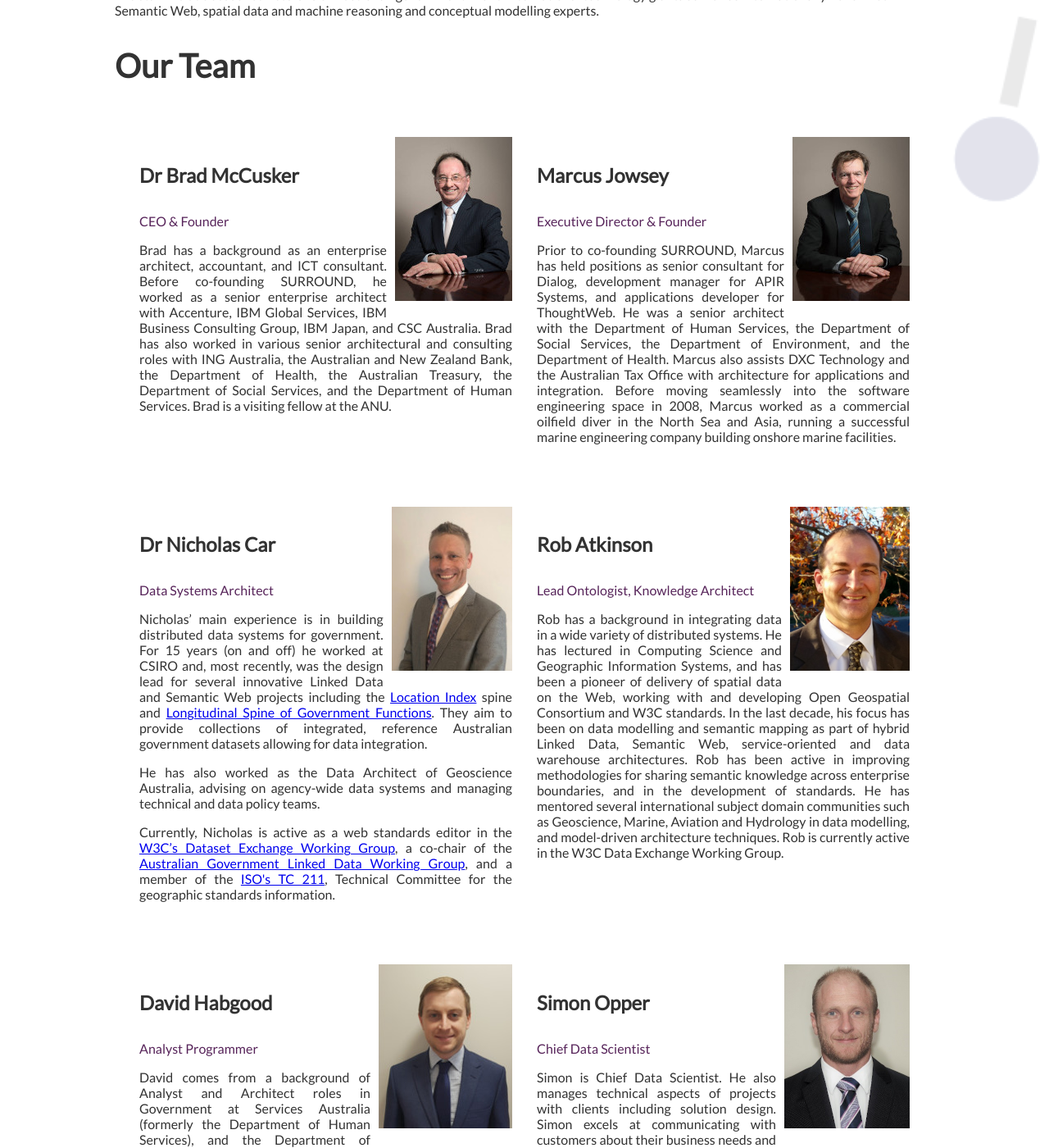
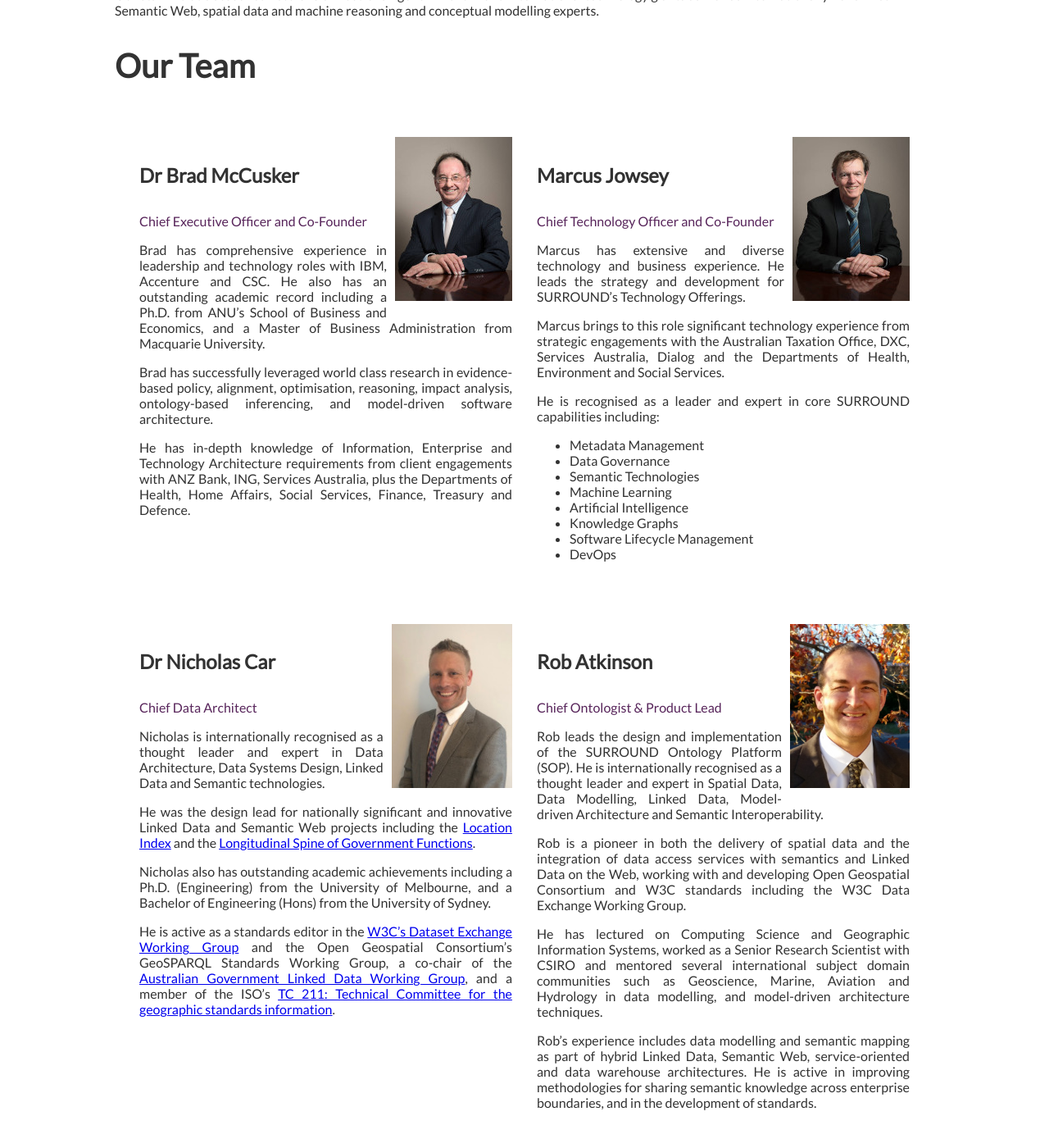
Before and after one commit to surroundaustralia/surroundaustralia.com, a Jekyll site: the page built from pages/about.html, in a window 1280 px wide and 1400 px high, scrolled down 326 px. Shown: the whole window at 82% size. Built offline with Jekyll 4.4.1, drawn with Linux system fonts in a browser that asks for light colours; some of the changed text lies outside the part shown.

Commit message:
Mike's About updates

```diff
--- a/pages/about.html
+++ b/pages/about.html
@@ -46,44 +46,74 @@
         <div style="grid-column:1;" id="brad">
             <img class="mobPerson" src="images/person-brad.jpg" style="float:right; height:200px;">
             <h4>Dr Brad McCusker</h4>
-            <p class="jobtitle">CEO &amp; Founder</p>
-            <p>Brad has a background as an enterprise architect, accountant, and ICT consultant. Before co-founding SURROUND, he worked as a senior enterprise architect with Accenture, IBM Global Services, IBM Business Consulting Group, IBM Japan, and CSC Australia. Brad has also worked in various senior architectural and consulting roles with ING Australia, the Australian and New Zealand Bank, the Department of Health, the Australian Treasury, the Department of Social Services, and the Department of Human Services. Brad is a visiting fellow at the ANU.</p>
+            <p class="jobtitle">Chief Executive Officer and Co-Founder</p>
+            <p>Brad has comprehensive experience in leadership and technology roles with IBM, Accenture and CSC. He also has an outstanding academic record including a Ph.D. from ANU’s School of Business and Economics, and a Master of Business Administration from Macquarie University.</p>
+            <p>Brad has successfully leveraged world class research in evidence-based policy, alignment, optimisation, reasoning, impact analysis, ontology-based inferencing, and model-driven software architecture.</p>
+            <p>He has in-depth knowledge of Information, Enterprise and Technology Architecture requirements from client engagements with ANZ Bank, ING, Services Australia, plus the Departments of Health, Home Affairs, Social Services, Finance, Treasury and Defence.
+            </p>
         </div>
         <div style="grid-column:2;" id="marcus">
             <img class="mobPerson" src="images/person-marcus.jpg" style="float:right; height:200px;">
             <h4>Marcus Jowsey</h4>
-            <p class="jobtitle">Executive Director &amp; Founder</p>
-            <p>Prior to co-founding SURROUND, Marcus has held positions as senior consultant for Dialog, development manager for APIR Systems, and applications developer for ThoughtWeb. He was a senior architect with the Department of Human Services, the Department of Social Services, the Department of Environment, and the Department of Health. Marcus also assists DXC Technology and the Australian Tax Office with architecture for applications and integration. Before moving seamlessly into the software engineering space in 2008, Marcus worked as a commercial oilfield diver in the North Sea and Asia, running a successful marine engineering company building onshore marine facilities.</p>
+            <p class="jobtitle">Chief Technology Officer and Co-Founder</p>
+            <p>Marcus has extensive and diverse technology and business experience. He leads the strategy and development for SURROUND’s Technology Offerings.</p>
+            <p>Marcus brings to this role significant technology experience from strategic engagements with the Australian Taxation Office, DXC, Services Australia, Dialog and the Departments of Health, Environment and Social Services.</p>
+            <p>He is recognised as a leader and expert in core SURROUND capabilities including:</p>
+            <ul>
+                <li>Metadata Management</li>
+                <li>Data Governance</li>
+                <li>Semantic Technologies</li>
+                <li>Machine Learning</li>
+                <li>Artificial Intelligence</li>
+                <li>Knowledge Graphs</li>
+                <li>Software Lifecycle Management</li>
+                <li>DevOps</li>
+            </ul>
         </div>
     </div>
     <div>
         <div style="grid-column:1;" id="nick">
             <img class="mobPerson" src="images/person-nick.jpg" style="float:right; height:200px;">
             <h4>Dr Nicholas Car</h4>
-            <p class="jobtitle">Data Systems Architect</p>
-            <p>Nicholas’ main experience is in building distributed data systems for government. For 15 years (on and off) he worked at CSIRO and, most recently, was the design lead for several innovative Linked Data and Semantic Web projects including the <a href="http://locationindex.org">Location Index</a> spine and <a href="https://longspine.cat/">Longitudinal Spine of Government Functions</a>. They aim to provide collections of integrated, reference Australian government datasets allowing for data integration.</p>
-            <p>He has also worked as the Data Architect of Geoscience Australia, advising on agency-wide data systems and managing technical and data policy teams.</p>
-            <p>Currently, Nicholas is active as a web standards editor in the <a href="https://www.w3.org/2017/dxwg/wiki/Main_Page">W3C’s Dataset Exchange Working Group</a>, a co-chair of the <a href="http://www.linked.data.gov.au">Australian Government Linked Data Working Group</a>, and a member of the <a href="https://www.isotc211.org">ISO's TC 211</a>, Technical Committee for the geographic standards information.</p>
+            <p class="jobtitle">Chief Data Architect</p>
+            <p>Nicholas is internationally recognised as a thought leader and expert in Data Architecture, Data Systems Design, Linked Data and Semantic technologies.</p>
+            <p>He was the design lead for nationally significant and innovative Linked Data and Semantic Web projects including the <a href="http://locationindex.org">Location Index</a> and the <a href="https://longspine.cat/">Longitudinal Spine of Government Functions</a>.</p>
+            <p>Nicholas also has outstanding academic achievements including a Ph.D. (Engineering) from the University of Melbourne, and a Bachelor of Engineering (Hons) from the University of Sydney.</p>
+            <p>He is active as a standards editor in the <a href="https://www.w3.org/2017/dxwg/wiki/Main_Page">W3C’s Dataset Exchange Working Group</a> and the Open Geospatial Consortium’s GeoSPARQL Standards Working Group, a co-chair of the <a href="http://www.linked.data.gov.au/">Australian Government Linked Data Working Group</a>, and a member of the ISO’s <a href="https://www.isotc211.org/">TC 211: Technical Committee for the geographic standards information</a>.</p>
         </div>
         <div style="grid-column:2;" id="rob">
             <img class="mobPerson" src="images/person-rob.jpg" style="float:right; height:200px;">
             <h4>Rob Atkinson</h4>
-            <p class="jobtitle">Lead Ontologist, Knowledge Architect</p>
-            <p>Rob has a background in integrating data in a wide variety of distributed systems. He has lectured in Computing Science and Geographic Information Systems, and has been a pioneer of delivery of spatial data on the Web, working with and developing Open Geospatial Consortium and W3C standards. In the last decade, his focus has been on data modelling and semantic mapping as part of hybrid Linked Data, Semantic Web, service-oriented and data warehouse architectures. Rob has been active in improving methodologies for sharing semantic knowledge across enterprise boundaries, and in the development of standards. He has mentored several international subject domain communities such as Geoscience, Marine, Aviation and Hydrology in data modelling, and model-driven architecture techniques. Rob is currently active in the W3C Data Exchange Working Group.</p>
+            <p class="jobtitle">Chief Ontologist &amp; Product Lead</p>
+            <p>Rob leads the design and implementation of the SURROUND Ontology Platform (SOP). He is internationally recognised as a thought leader and expert in Spatial Data, Data Modelling, Linked Data, Model-driven Architecture and Semantic Interoperability.</p>
+            <p>Rob is a pioneer in both the delivery of spatial data and the integration of data access services with semantics and Linked Data on the Web, working with and developing Open Geospatial Consortium and W3C standards including the W3C Data Exchange Working Group.</p>
+            <p>He has lectured on Computing Science and Geographic Information Systems, worked as a Senior Research Scientist with CSIRO and mentored several international subject domain communities such as Geoscience, Marine, Aviation and Hydrology in data modelling, and model-driven architecture techniques.</p>
+            <p>Rob’s experience includes data modelling and semantic mapping as part of hybrid Linked Data, Semantic Web, service-oriented and data warehouse architectures. He is active in improving methodologies for sharing semantic knowledge across enterprise boundaries, and in the development of standards.</p>
         </div>
     </div>
     <div>
-        <div style="grid-column:1;" id="david">
-            <img class="mobPerson" src="images/person-david.jpg" style="float:right;">
-            <h4>David Habgood</h4>
-            <p class="jobtitle">Analyst Programmer</p>
-            <p>David comes from a background of Analyst and Architect roles in Government at Services Australia (formerly the Department of Human Services), and the Department of Defence. He is interested in how linked information and associated tools can lead to better decisions, particularly in Government. Outside of Government he has worked in and maintains an interest in Climate and Energy-related information.</p>
-        </div>
-        <div style="grid-column:2;" id="simon">
+        <div style="grid-column:1;" id="simon">
             <img class="mobPerson" src="images/person-simon.png" style="float:right; height:200px;" />
             <h4>Simon Opper</h4>
             <p class="jobtitle">Chief Data Scientist</p>
-            <p>Simon is Chief Data Scientist. He also manages technical aspects of projects with clients including solution design. Simon excels at communicating with customers about their business needs and technical requirements and in bridging the gap to the technology design and implementation. Simon’s skills in the socio-technical and organisational aspects of knowledge management from a career in data driven Government and Engineering Consulting roles brings significant clarity and grounding to solving problems with highly technical solutions. Simon blends semantic implementation approaches from a mix of viewpoints aimed at pragmatic and rapid results right through to extensive system control and governance.</p>
+            <p>Simon leads the management, design, and implementation of the SURROUND Ontology Platform for client applications. He excels at aligning business needs and technical requirements, and in bridging the gap to the solution design and implementation.</p>
+            <p>Simon leads clients through the process of transforming organisational data and knowledge to semantic data assets, then leverages  SURROUND machine learning, data science and semantic data architecture to increase business intelligence; delivered through smart automation services, data governance and enhanced user search and discovery tools.</p>
+            <p>His skills in the socio-technical and organisational aspects of knowledge management were honed in data-driven Government and Engineering Consulting roles.</p>
+            <p>Simon has extensive linked data and governance experience relating to disaster management and community resilience from engagements with the NSW State Emergency Service, Environment Protection Authority plus Land and Housing Corporation.</p>
+        </div>
+        <div style="grid-column:2;" id="simon">
+            <img class="mobPerson" src="images/person-mike.jpg" style="float:right; height:200px;" />
+            <h4>Mike Hennessey</h4>
+            <p class="jobtitle">Client &amp; Partner Executive</p>
+            <p>Mike is a highly regarded Business Development and Client Engagement leader. He has a successful track record with Australian start-ups & SMEs to generate consistent demand and deliver sustainable growth, locally and internationally.</p>
+            <p>He has over 20 years of Sales and Account Management experience with a history of positive, long-standing client relationships; and the proven ability to generate new clients that translate to repeat business.</p>
+            <p>Mike's key qualities include: </p>
+            <ul>
+                <li>Long-term success within the Federal and State Governments – excellent senior executive network plus demonstrable new business & repeat engagements – value creation for SURROUND & our clients.</li>
+                <li>Ability to engage with, and present to, line-of-business plus ICT executives to create demand – marry a solution roadmap to qualified business outcomes to define a vision for success.</li>
+                <li>Consistent track-record of business capture and retention activity, accurate forecasting and achievement of business targets.</li>
+                <li>Disciplined adoption of sales and opportunity management processes – profiling, qualifying, negotiation and engagement.</li>
+            </ul>
         </div>
     </div>
     <div>
@@ -91,28 +121,19 @@
             <img class="mobPerson" src="images/person-shirley.png" style="float:right; height:150px;">
             <h4>Professor Shirley Gregor</h4>
             <p class="jobtitle">Advisor for: Knowledge as a Service</p>
-            <p>Shirley is the foundation Professor of Information Systems at the Australian National University, where she is a Director of the National Centre for Information Systems Research. Prof. Gregor has led several large applied research projects funded by the Meat Research Corporation, the Department of Communications, Information Technology and the Arts, the Australian Research Council, and AusAID.</p>
+            <p>Shirley Gregor is a Professor Emerita at the Australian National University. Professor Gregor advises the SURROUND executive team and contributes via her research interests including artificial intelligence, human-computer interaction and the philosophy of science and technology.</p>
+            <p>Professor Gregor obtained her Ph.D. in Information Systems from the University of Queensland in 1996. She is internationally recognised and has numerous appointments and awards including:</p>
+            <ul>
+                <li>Officer of the Order of Australia in the Queen’s Birthday Honours list in June 2005</li>
+                <li>Director of the National Centre for Information Systems Research</li>
+                <li>Inaugural President of the Australasian Association of Information Systems</li>
+                <li>Asia/Pacific Councillor for the Association of Information Systems</li>
+                <li>Fellow of the Australian Computer Society</li>
+                <li>Fellow of the Association for Information Systems</li>
+                <li>Lifetime Achievement Award in 2017 for contributions to design science research in information systems and technology (DESRIST).</li>
+            </ul>
         </div>
-        <div style="grid-column:2;" id="dion">
-            <img class="mobPerson" src="images/person-dion.png" style="float:right; height:200px;">
-            <h4>Dion Walder</h4>
-            <p class="jobtitle">Ontology Platform Engineer</p>
-            <p>Dion is an experienced infrastructure and application integration engineer. His role is to handle production promotion through the continuous integration process, and to assist customers with technical on-boarding.  He is also responsible for providing the evidence and traceability between the results from the SURROUND platform and our customers' business goals. This is to ensure the highest degree of business alignment, and a rapid feedback cycle to address any gaps.</p>
-        </div>
-    </div>
-    <div>
-        <div style="grid-column:1;" id="alejandro">
-            <img class="mobPerson" src="images/person-alejandro.jpg" style="float:right;">
-            <h4>Alejandro Diaz Santos</h4>
-            <p class="jobtitle">Software Developer</p>
-            <p>Alejandro started his programming career in the early years of studying for his degree in Aeronautical Engineering. He has since focussed on AI, and has worked as a Python developer and ML engineer for 4+ years. Alejandro used his Python expertise in Altran's R&D department to develop thermodynamic simulations. Subsequently, he worked with BBVA (one of the foremost financial institutions in Spain and South America) to design and develop new intelligence features to improve the bank's customer support platform.</p>
-        </div>
-        <div style="grid-column:2;" id="simon-t">
-            <img class="mobPerson" src="images/person-simon-t.jpg" style="float:right;">
-            <h4>Simon Thompson</h4>
-            <p class="jobtitle">Analyst</p>
-            <p>Simon is an analyst. He has over 20 years in ICT roles including designer, architect, programmer, tester, and manager. Having completed a Masters in Business Information Systems at ANU, he enjoys giving back to the industry by teaching at the ANU and the UC in a variety of business and ICT subjects. With over 15 years in Federal Government technology and information roles, he has a long term interest in the way that governments manage the information of all Australians.</p>
-        </div>
+
     </div>
 </div>
 
```
Also changed, not shown: other parts of pages/about.html (+1 -1 lines), images/person-mike.jpg (added).
